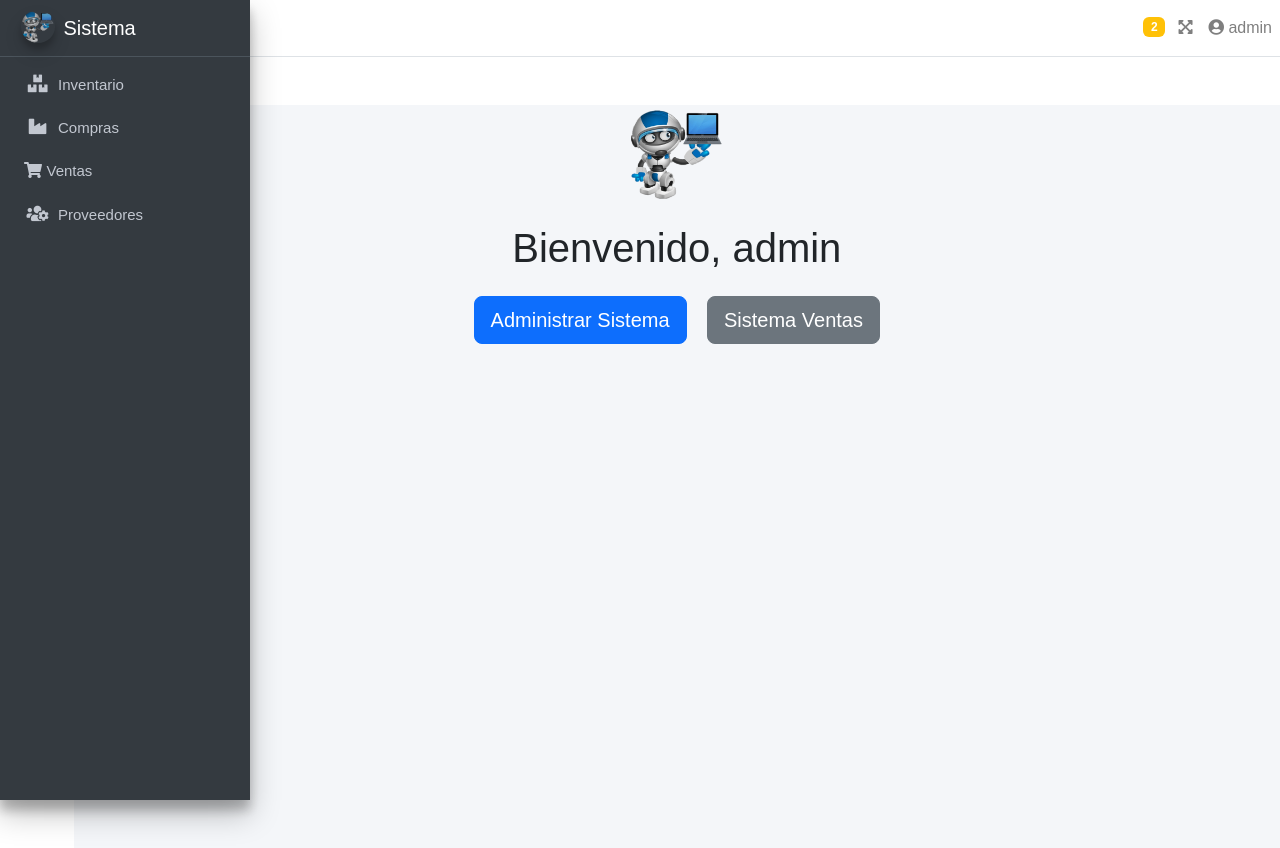
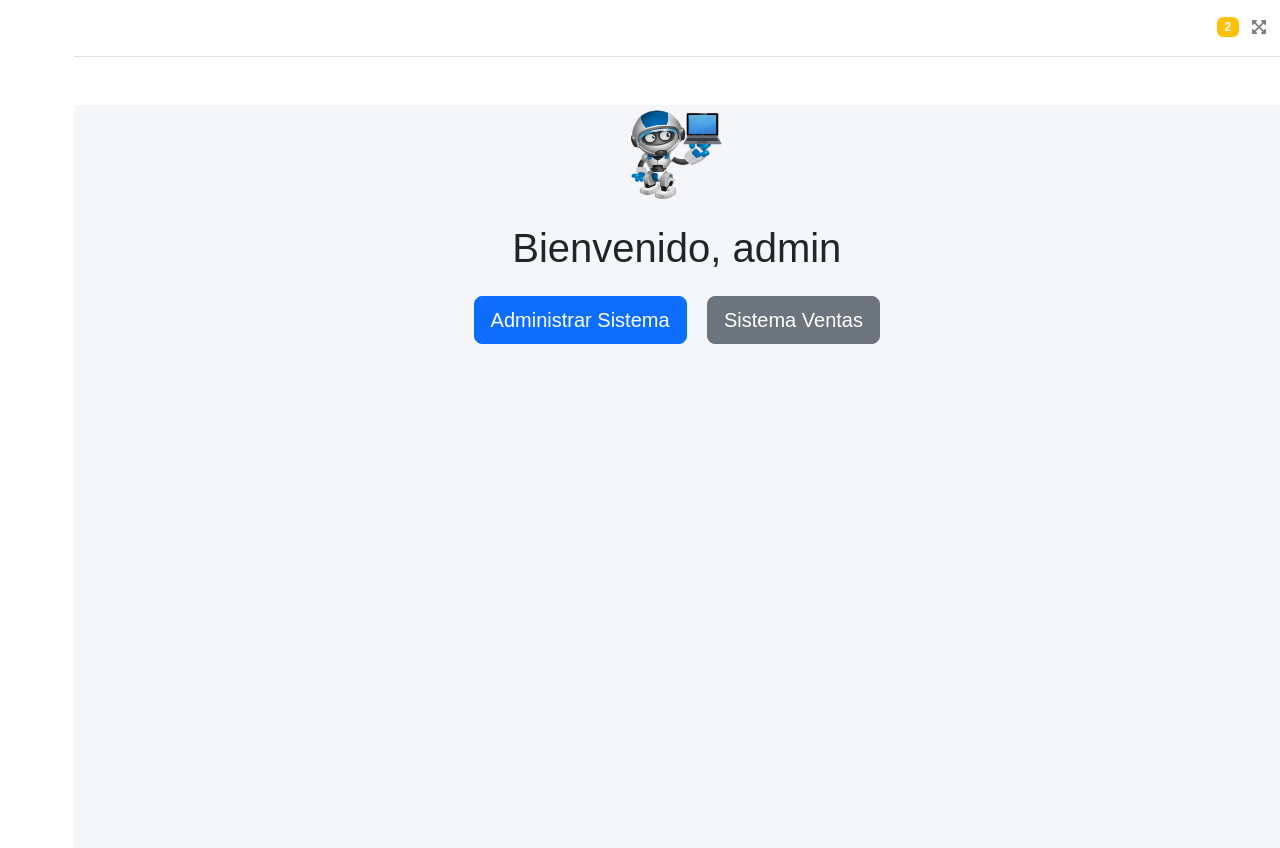
Before and after one commit to Jojans/ACEII-inspiration, a Django app: page / in a window 1280 px wide; the page is wider, and only the part inside the window is pictured. Run offline with Django 5.2, Linux system fonts and the light colour scheme; a user stored in the database is signed in; data comes from the database, SQL or seed files in the repository; some libraries are stand-ins or nearby versions.

Commit message:
edit base - css and others

```diff
--- a/J3/ventas/static/index/css/main.css
+++ b/J3/ventas/static/index/css/main.css
@@ -53,3 +53,15 @@
    color: #fff;
 
 }
+
+.main-header {
+   width: 100% !important; /* Hace que la barra ocupe todo el ancho de la pantalla */
+   position: fixed; /* Mantiene la barra fija en la parte superior */
+   top: 0; /* Alinea la barra con la parte superior de la pantalla */
+   left: 0; /* Asegura que la barra empiece desde el borde izquierdo */
+   z-index: 9999; /* Asegura que la barra quede encima de otros elementos */
+}
+body, html {
+   margin: 0 !important; /* Elimina cualquier margen alrededor de la página */
+   padding: 0 !important; /* Elimina cualquier padding alrededor de la página */
+}
--- a/J3/ventas/templates/base.html
+++ b/J3/ventas/templates/base.html
@@ -43,11 +43,11 @@
     <!-- Navbar -->
     <nav class="main-header navbar navbar-expand navbar-white navbar-light">
       <!-- Left navbar links -->
-      <ul class="navbar-nav">
-        <li class="nav-item">
+<!--       <ul class="navbar-nav"> -->
+<!--         <li class="nav-item">
           <a class="nav-link" data-widget="pushmenu" href="#" role="button"><i class="fas fa-bars"></i></a>
-        </li>
-      </ul>
+        </li> -->
+<!--       </ul> -->
 
       <!-- Right navbar links -->
       <ul class="navbar-nav ml-auto">
@@ -114,22 +114,22 @@
     <!-- /.navbar -->
 
     <!-- Main Sidebar Container -->
-    <aside class="main-sidebar sidebar-dark-primary elevation-4">
+<!--     <aside class="main-sidebar sidebar-dark-primary elevation-4"> -->
       <!-- Brand Logo -->
-      <a href="{% url 'lobby' %}" class="brand-link">
+<!--       <a href="{% url 'lobby' %}" class="brand-link">
         <img src="{% static 'index/img/logo.png' %}" alt="Logo" class="brand-image img-circle elevation-3"
           style="opacity: .8">
         <span class="brand-text font-weight-light">Sistema</span>
-      </a>
+      </a> -->
 
       <!-- Sidebar -->
-      <div class="sidebar">
+<!--       <div class="sidebar"> -->
 
         <!-- Sidebar Menu -->
-        <nav class="mt-2">
-          <ul class="nav nav-pills nav-sidebar flex-column" data-widget="treeview" role="menu" data-accordion="false">
-            <!-- Add icons to the links using the .nav-icon class
-               with font-awesome or any other icon font library -->
+<!--         <nav class="mt-2"> -->
+<!--           <ul class="nav nav-pills nav-sidebar flex-column" data-widget="treeview" role="menu" data-accordion="false">
+            Add icons to the links using the .nav-icon class
+              with font-awesome or any other icon font library -->
 
             <!-- <li class="nav-header">OPCIONES</li>
             <li class="nav-item">
@@ -140,7 +140,7 @@
                 </p>
               </a>
             </li> -->
-            <li class="nav-item">
+<!--            <li class="nav-item">
               <a href="" class="nav-link">
                 <i class="nav-icon fas fa-boxes"></i>
                 <p>
@@ -171,6 +171,7 @@
               </a>
             </li>
             <li class="nav-item">
+              -->
 <!--               <a href="#" class="nav-link">
                 <i class="nav-icon fas fa-tachometer-alt"></i>
                 <p>
@@ -178,7 +179,7 @@
                   <i class="fas fa-angle-left right"></i>
                 </p>
               </a> -->
-              <ul class="nav nav-treeview">
+<!--               <ul class="nav nav-treeview">
                 <li class="nav-item">
                   <a href="" class="nav-link">
                     <i class="nav-icon far fa-circle text-info"></i>
@@ -199,7 +200,7 @@
                 </li>
               </ul>
             </li>
-            <li class="nav-header"></li>
+            <li class="nav-header"></li> -->
 <!--             <li class="nav-item">
               <a href="" class="nav-link">
                 <i class=" nav-icon fas fa-globe"></i>
```
